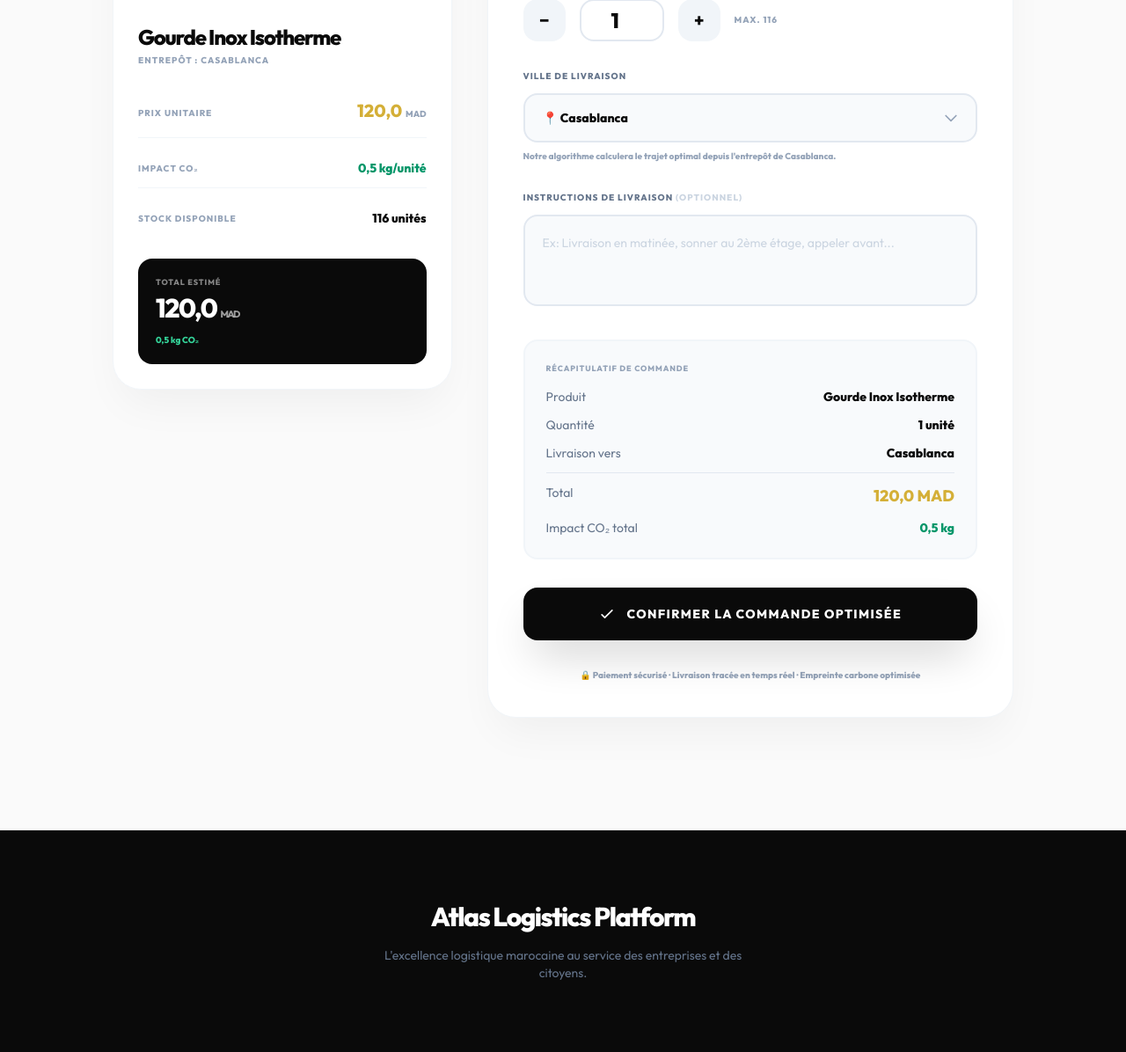
After one commit to yahiataha-ux/e-logisticsproject, a Django app: page /client/order/form/19254/ in a window 1280 px wide. The commit adds this page. Shown: the part 413-1609 px from the top of the page at 88% size. Run offline with Django 5.2, Linux system fonts and the light colour scheme; a user stored in the database is signed in; data comes from the database, SQL or seed files in the repository; some libraries are stand-ins or nearby versions.

Commit message:
feat(client): order form with quantity, delivery city and live tracking - Add delivery_address and delivery_notes fields to Order model - New order_form view and template (quantity picker, city selector, live price preview) - orders.html shows quantity, city, notes per order - tracking uses real delivery_address coords - migration 0005

```diff
--- a/apps/client/urls.py
+++ b/apps/client/urls.py
@@ -9,5 +9,5 @@ urlpatterns = [
     path('impact-eco/', views.impact_eco_view, name='impact_eco'),
     path('orders/', views.orders_view, name='orders'),
     path('tracking/<int:order_id>/', views.tracking_view, name='tracking'),
-    path('order/place/<int:product_id>/', views.place_order, name='place_order'),
+    path('order/form/<int:product_id>/', views.order_form_view, name='order_form'),
 ]
--- a/apps/client/views.py
+++ b/apps/client/views.py
@@ -4,7 +4,7 @@ from django.contrib.auth.decorators import login_required
 from apps.logistics_core.models import Product, Warehouse
 from apps.transporter.models import MissionLivraison, Chauffeur
 from apps.authentication.models import User
-from .models import Order
+from .models import Order, MOROCCAN_CITIES
 from django.contrib import messages
 from django.utils import timezone
 
@@ -78,14 +78,19 @@ def tracking_view(request, order_id):
         'Agadir': [30.4278, -9.5981],
         'Fès': [34.0181, -5.0078],
         'Oujda': [34.6867, -1.9114],
-        'Dakhla': [23.6848, -15.9579]
+        'Meknès': [33.8935, -5.5473],
+        'Kénitra': [34.2541, -6.5894],
+        'Tétouan': [35.5785, -5.3684],
+        'Dakhla': [23.6848, -15.9579],
+        'Laâyoune': [27.1536, -13.2033],
     }
 
     origin = [order.product.warehouse.lat, order.product.warehouse.lng]
-    destination = CITY_COORDS.get('Casablanca', [33.5731, -7.5898]) # fallback
+    # Use the real delivery address from the order
+    destination = CITY_COORDS.get(order.delivery_address, [33.5731, -7.5898])
 
     # Current Vehicle Location (Simulated if not set)
-    vehicle_loc = origin # Default
+    vehicle_loc = origin  # Default
     if mission and mission.chauffeur:
         vehicle_loc = [mission.chauffeur.latitude_actuelle or origin[0], mission.chauffeur.longitude_actuelle or origin[1]]
 
@@ -98,35 +103,66 @@ def tracking_view(request, order_id):
         'suggested_transporters': suggested_transporters,
         'origin_coords': origin,
         'dest_coords': destination,
-        'vehicle_coords': vehicle_loc
+        'vehicle_coords': vehicle_loc,
     }
     return render(request, 'client/tracking.html', context)
 
 @login_required
-def place_order(request, product_id):
+def order_form_view(request, product_id):
+    """Show the order form where the client enters quantity, delivery city, and notes."""
     product = get_object_or_404(Product, id=product_id)
-    if product.stock > 0:
+
+    if product.stock <= 0:
+        messages.error(request, "Désolé, ce produit est en rupture de stock.")
+        return redirect('client:marketplace')
+
+    if request.method == 'POST':
+        quantity = int(request.POST.get('quantity', 1))
+        delivery_address = request.POST.get('delivery_address', 'Casablanca')
+        delivery_notes = request.POST.get('delivery_notes', '')
+
+        # Validate quantity
+        if quantity < 1:
+            quantity = 1
+        if quantity > product.stock:
+            quantity = product.stock
+
+        # Calculate totals
+        price_total = product.price * quantity
+        co2_total = product.co2_impact * quantity
+
+        # Create the order
         order = Order.objects.create(
             client=request.user,
             product=product,
             status='Confirmée',
-            price_total=product.price,
-            co2_emission=product.co2_impact,
+            price_total=price_total,
+            co2_emission=co2_total,
+            quantity=quantity,
+            delivery_address=delivery_address,
+            delivery_notes=delivery_notes,
             order_date=timezone.now()
         )
-        product.stock -= 1
+
+        # Update stock
+        product.stock -= quantity
         product.save()
 
+        # Create the mission
         MissionLivraison.objects.create(
             commande=order,
             statut='assignee',
             distance_km=15.0,
-            co2_estime_kg=product.co2_impact,
+            co2_estime_kg=co2_total,
             entrepot=product.warehouse
         )
 
-        messages.success(request, f"Félicitations ! Votre commande de {product.name} est validée. Un transporteur sera bientôt assigné.")
+        messages.success(request, f"🎉 Votre commande de {quantity}x {product.name} à destination de {delivery_address} est confirmée ! Un transporteur sera bientôt assigné.")
         return redirect('client:orders')
-    else:
-        messages.error(request, "Désolé, ce produit est en rupture de stock.")
-        return redirect('client:marketplace')
+
+    context = {
+        'product': product,
+        'cities': MOROCCAN_CITIES,
+        'max_quantity': product.stock,
+    }
+    return render(request, 'client/order_form.html', context)
--- a/templates/client/marketplace.html
+++ b/templates/client/marketplace.html
@@ -83,8 +83,8 @@
                 </div>
 
                 {% if p.stock > 0 %}
-                <a href="{% url 'client:place_order' p.id %}" class="group relative block w-full overflow-hidden rounded-2xl bg-luxury-900 p-5 text-center transition-all hover:bg-black">
-                    <span class="relative z-10 text-[11px] font-black uppercase tracking-widest text-white">Lancer la Commande Optimisée</span>
+                <a href="{% url 'client:order_form' p.id %}" class="group relative block w-full overflow-hidden rounded-2xl bg-luxury-900 p-5 text-center transition-all hover:bg-black">
+                    <span class="relative z-10 text-[11px] font-black uppercase tracking-widest text-white">Lancer la Commande Optimisée →</span>
                     <div class="absolute inset-0 -translate-x-full bg-gradient-to-r from-transparent via-white/10 to-transparent transition-transform duration-1000 group-hover:translate-x-full"></div>
                 </a>
                 {% else %}
--- /dev/null
+++ b/templates/client/order_form.html
@@ -0,0 +1,236 @@
+{% extends 'client/base.html' %}
+{% load humanize %}
+
+{% block title %}Commander {{ product.name }} | Atlas Market{% endblock %}
+
+{% block content %}
+<div class="min-h-screen bg-luxury-50 py-12 px-4">
+  <div class="max-w-5xl mx-auto">
+
+    <!-- Back link -->
+    <a href="{% url 'client:marketplace' %}"
+       class="inline-flex items-center space-x-2 text-[10px] font-black uppercase tracking-[0.2em] text-slate-400 hover:text-black mb-10 transition-colors">
+      <svg xmlns="http://www.w3.org/2000/svg" class="h-4 w-4" fill="none" viewBox="0 0 24 24" stroke="currentColor">
+        <path stroke-linecap="round" stroke-linejoin="round" stroke-width="2" d="M15 19l-7-7 7-7"/>
+      </svg>
+      <span>Retour au catalogue</span>
+    </a>
+
+    <div class="grid grid-cols-1 lg:grid-cols-5 gap-10">
+
+      <!-- ====== Product Summary Card (left) ====== -->
+      <div class="lg:col-span-2">
+        <div class="bg-white rounded-[32px] overflow-hidden shadow-2xl shadow-black/5 border border-slate-100 sticky top-28">
+          <div class="h-56 overflow-hidden relative">
+            <img src="{{ product.get_dynamic_image }}"
+                 alt="{{ product.name }}"
+                 class="w-full h-full object-cover">
+            <div class="absolute inset-0 bg-gradient-to-t from-black/70 via-transparent to-transparent"></div>
+            <span class="absolute top-4 left-4 bg-white/90 backdrop-blur px-3 py-1 rounded-full text-[9px] font-black uppercase tracking-widest text-slate-900 shadow">
+              {{ product.category }}
+            </span>
+          </div>
+          <div class="p-7">
+            <h2 class="text-2xl font-black tracking-tighter leading-tight mb-1">{{ product.name }}</h2>
+            <p class="text-[10px] text-slate-400 uppercase font-black tracking-widest mb-6">
+              Entrepôt : {{ product.warehouse.city }}
+            </p>
+
+            <div class="space-y-3 mb-6">
+              <div class="flex justify-between items-center py-3 border-b border-slate-100">
+                <span class="text-[10px] font-black text-slate-400 uppercase tracking-widest">Prix unitaire</span>
+                <span class="text-xl font-black text-luxury-gold">{{ product.price|intcomma }} <span class="text-[10px] text-slate-400">MAD</span></span>
+              </div>
+              <div class="flex justify-between items-center py-3 border-b border-slate-100">
+                <span class="text-[10px] font-black text-slate-400 uppercase tracking-widest">Impact CO₂</span>
+                <span class="text-sm font-black text-emerald-600">{{ product.co2_impact|floatformat:1 }} kg/unité</span>
+              </div>
+              <div class="flex justify-between items-center py-3">
+                <span class="text-[10px] font-black text-slate-400 uppercase tracking-widest">Stock disponible</span>
+                <span class="text-sm font-black text-luxury-900">{{ product.stock }} unités</span>
+              </div>
+            </div>
+
+            <!-- Live total preview -->
+            <div class="bg-luxury-900 text-white p-5 rounded-2xl">
+              <p class="text-[9px] font-black uppercase tracking-widest text-white/50 mb-1">Total estimé</p>
+              <p id="price-preview" class="text-3xl font-black tracking-tighter">{{ product.price|intcomma }} <span class="text-[11px] font-bold text-white/60">MAD</span></p>
+              <p id="co2-preview" class="text-[10px] text-emerald-400 font-bold mt-1">{{ product.co2_impact|floatformat:1 }} kg CO₂</p>
+            </div>
+          </div>
+        </div>
+      </div>
+
+      <!-- ====== Order Form (right) ====== -->
+      <div class="lg:col-span-3">
+        <div class="bg-white rounded-[32px] p-8 lg:p-10 shadow-2xl shadow-black/5 border border-slate-100">
+
+          <div class="mb-10">
+            <p class="text-[10px] font-black uppercase tracking-widest text-luxury-gold mb-2">Étape 1/1 — Configuration de la commande</p>
+            <h1 class="text-4xl font-black tracking-tighter leading-none">Finaliser votre <span class="text-luxury-gold">Commande</span></h1>
+            <p class="text-slate-400 text-sm mt-3 leading-relaxed">Renseignez la quantité souhaitée et votre adresse de livraison pour optimiser votre itinéraire logistique.</p>
+          </div>
+
+          {% if messages %}
+          <div class="mb-6 space-y-2">
+            {% for msg in messages %}
+            <div class="p-4 rounded-2xl {% if msg.tags == 'error' %}bg-rose-50 text-rose-700 border border-rose-100{% else %}bg-emerald-50 text-emerald-700 border border-emerald-100{% endif %} text-sm font-bold">
+              {{ msg }}
+            </div>
+            {% endfor %}
+          </div>
+          {% endif %}
+
+          <form method="POST" id="order-form" class="space-y-8">
+            {% csrf_token %}
+
+            <!-- Quantity -->
+            <div>
+              <label class="block text-[10px] font-black uppercase tracking-widest text-slate-500 mb-3">
+                Quantité souhaitée
+              </label>
+              <div class="flex items-center space-x-4">
+                <button type="button" id="qty-minus"
+                  class="w-12 h-12 bg-slate-100 hover:bg-slate-200 rounded-2xl flex items-center justify-center text-xl font-black transition-all active:scale-95">
+                  −
+                </button>
+                <input type="number" name="quantity" id="quantity"
+                       value="1" min="1" max="{{ max_quantity }}"
+                       class="w-24 h-12 text-center text-2xl font-black border-2 border-slate-200 rounded-2xl focus:border-luxury-900 focus:outline-none transition-all">
+                <button type="button" id="qty-plus"
+                  class="w-12 h-12 bg-slate-100 hover:bg-slate-200 rounded-2xl flex items-center justify-center text-xl font-black transition-all active:scale-95">
+                  +
+                </button>
+                <span class="text-[10px] text-slate-400 font-bold uppercase tracking-widest">max. {{ max_quantity }}</span>
+              </div>
+            </div>
+
+            <!-- Delivery City -->
+            <div>
+              <label class="block text-[10px] font-black uppercase tracking-widest text-slate-500 mb-3">
+                Ville de livraison
+              </label>
+              <div class="relative">
+                <select name="delivery_address" id="delivery_address"
+                        class="w-full h-14 pl-5 pr-12 bg-slate-50 border-2 border-slate-200 rounded-2xl text-sm font-black text-luxury-900 appearance-none focus:border-luxury-900 focus:outline-none transition-all cursor-pointer">
+                  {% for city_val, city_label in cities %}
+                  <option value="{{ city_val }}">📍 {{ city_label }}</option>
+                  {% endfor %}
+                </select>
+                <div class="pointer-events-none absolute right-5 top-1/2 -translate-y-1/2 text-slate-400">
+                  <svg xmlns="http://www.w3.org/2000/svg" class="h-5 w-5" fill="none" viewBox="0 0 24 24" stroke="currentColor">
+                    <path stroke-linecap="round" stroke-linejoin="round" stroke-width="2" d="M19 9l-7 7-7-7"/>
+                  </svg>
+                </div>
+              </div>
+              <p class="text-[10px] text-slate-400 mt-2 font-bold">Notre algorithme calculera le trajet optimal depuis l'entrepôt de <strong>{{ product.warehouse.city }}</strong>.</p>
+            </div>
+
+            <!-- Delivery Notes -->
+            <div>
+              <label class="block text-[10px] font-black uppercase tracking-widest text-slate-500 mb-3">
+                Instructions de livraison <span class="text-slate-300">(optionnel)</span>
+              </label>
+              <textarea name="delivery_notes" id="delivery_notes" rows="3"
+                        placeholder="Ex: Livraison en matinée, sonner au 2ème étage, appeler avant..."
+                        class="w-full p-5 bg-slate-50 border-2 border-slate-200 rounded-2xl text-sm font-medium text-luxury-900 focus:border-luxury-900 focus:outline-none transition-all resize-none placeholder-slate-300"></textarea>
+            </div>
+
+            <!-- Order Summary strip -->
+            <div id="order-summary" class="bg-slate-50 border-2 border-slate-100 rounded-2xl p-6 space-y-3">
+              <p class="text-[9px] font-black uppercase tracking-widest text-slate-400 mb-4">Récapitulatif de commande</p>
+              <div class="flex justify-between text-sm">
+                <span class="text-slate-500 font-medium">Produit</span>
+                <span class="font-black">{{ product.name }}</span>
+              </div>
+              <div class="flex justify-between text-sm">
+                <span class="text-slate-500 font-medium">Quantité</span>
+                <span id="summary-qty" class="font-black">1 unité</span>
+              </div>
+              <div class="flex justify-between text-sm">
+                <span class="text-slate-500 font-medium">Livraison vers</span>
+                <span id="summary-city" class="font-black">Casablanca</span>
+              </div>
+              <div class="flex justify-between text-sm border-t border-slate-200 pt-3 mt-2">
+                <span class="text-slate-500 font-medium">Total</span>
+                <span id="summary-total" class="font-black text-luxury-gold text-lg">{{ product.price|intcomma }} MAD</span>
+              </div>
+              <div class="flex justify-between text-sm">
+                <span class="text-slate-500 font-medium">Impact CO₂ total</span>
+                <span id="summary-co2" class="font-black text-emerald-600">{{ product.co2_impact|floatformat:1 }} kg</span>
+              </div>
+            </div>
+
+            <!-- Submit Button -->
+            <button type="submit" id="submit-btn"
+              class="group relative w-full overflow-hidden bg-luxury-900 text-white py-5 rounded-2xl font-black text-sm uppercase tracking-widest hover:bg-black transition-all shadow-2xl shadow-black/20 active:scale-[0.98]">
+              <span class="relative z-10 flex items-center justify-center space-x-3">
+                <svg xmlns="http://www.w3.org/2000/svg" class="h-5 w-5" fill="none" viewBox="0 0 24 24" stroke="currentColor">
+                  <path stroke-linecap="round" stroke-linejoin="round" stroke-width="2" d="M5 13l4 4L19 7"/>
+                </svg>
+                <span>Confirmer la commande optimisée</span>
+              </span>
+              <div class="absolute inset-0 -translate-x-full bg-gradient-to-r from-transparent via-white/10 to-transparent transition-transform duration-1000 group-hover:translate-x-full"></div>
+            </button>
+
+            <p class="text-center text-[10px] text-slate-400 font-bold">
+              🔒 Paiement sécurisé · Livraison tracée en temps réel · Empreinte carbone optimisée
+            </p>
+          </form>
+        </div>
+      </div>
+
+    </div>
+  </div>
+</div>
+
+<script>
+  const unitPrice = {{ product.price }};
+  const unitCo2   = {{ product.co2_impact }};
+  const maxQty    = {{ max_quantity }};
+  const qtyInput  = document.getElementById('quantity');
+  const citySelect = document.getElementById('delivery_address');
+
+  function updatePreviews() {
+    const qty = parseInt(qtyInput.value) || 1;
+    const city = citySelect.options[citySelect.selectedIndex].text.replace('📍 ', '');
+
+    const total   = (unitPrice * qty).toLocaleString('fr-FR');
+    const co2     = (unitCo2 * qty).toFixed(1);
+
+    // Left card
+    document.getElementById('price-preview').innerHTML = total + ' <span class="text-[11px] font-bold text-white/60">MAD</span>';
+    document.getElementById('co2-preview').textContent = co2 + ' kg CO₂';
+
+    // Summary strip
+    document.getElementById('summary-qty').textContent   = qty + (qty > 1 ? ' unités' : ' unité');
+    document.getElementById('summary-city').textContent  = city;
+    document.getElementById('summary-total').textContent = total + ' MAD';
+    document.getElementById('summary-co2').textContent   = co2 + ' kg';
+  }
+
+  document.getElementById('qty-minus').addEventListener('click', () => {
+    if (parseInt(qtyInput.value) > 1) { qtyInput.value--; updatePreviews(); }
+  });
+
+  document.getElementById('qty-plus').addEventListener('click', () => {
+    if (parseInt(qtyInput.value) < maxQty) { qtyInput.value++; updatePreviews(); }
+  });
+
+  qtyInput.addEventListener('input', () => {
+    let v = parseInt(qtyInput.value);
+    if (isNaN(v) || v < 1)  v = 1;
+    if (v > maxQty)          v = maxQty;
+    qtyInput.value = v;
+    updatePreviews();
+  });
+
+  citySelect.addEventListener('change', updatePreviews);
+
+  // Prevent double-submit
+  document.getElementById('order-form').addEventListener('submit', () => {
+    document.getElementById('submit-btn').disabled = true;
+    document.getElementById('submit-btn').innerHTML = '<span class="opacity-60">Traitement en cours...</span>';
+  });
+</script>
+{% endblock %}
```
Also changed, not shown: apps/client/models.py (+17 -0 lines), templates/client/orders.html (+65 -13 lines), apps/client/migrations/0005_order_delivery_address_order_delivery_notes_and_more.py (added).
